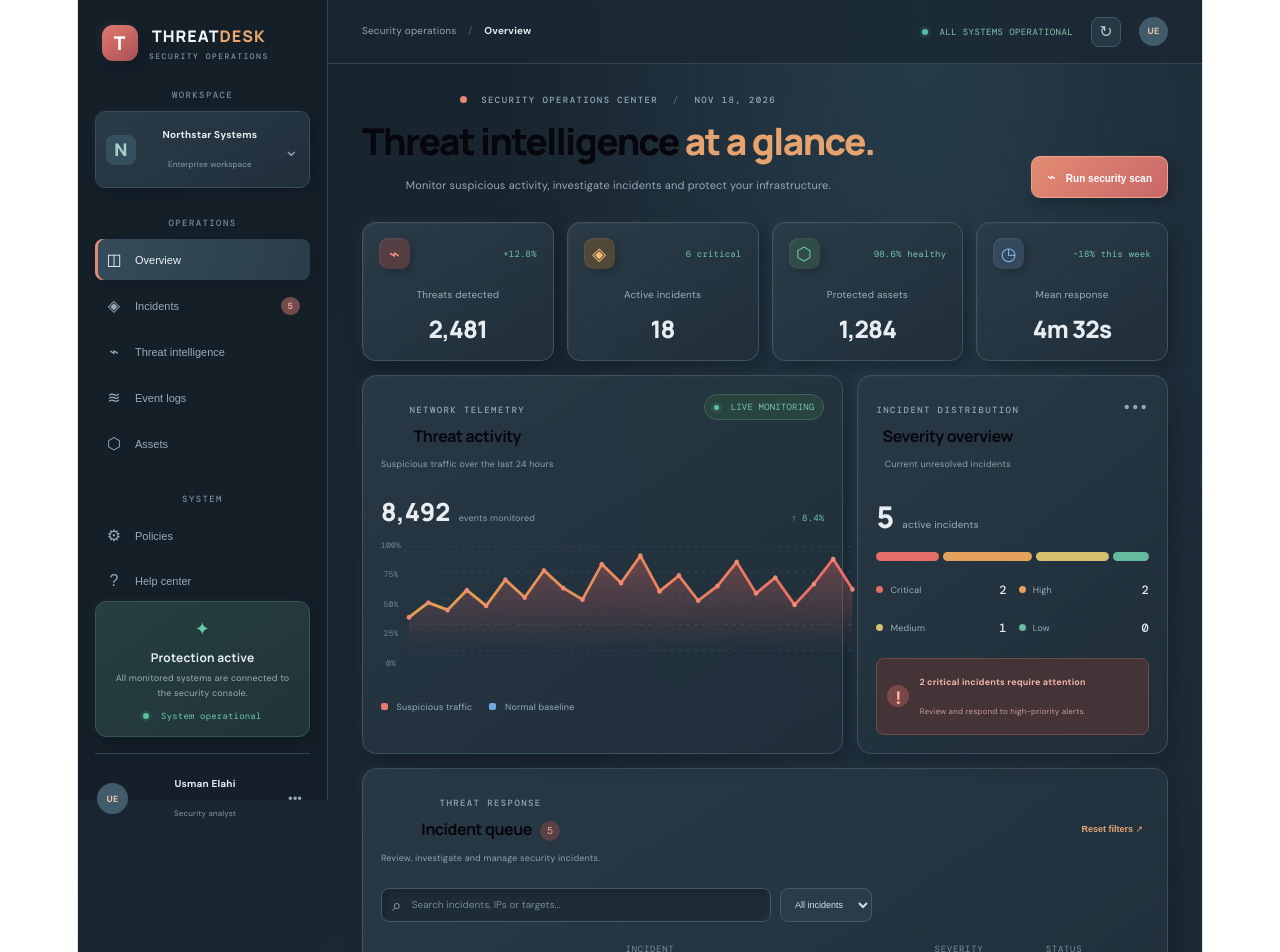
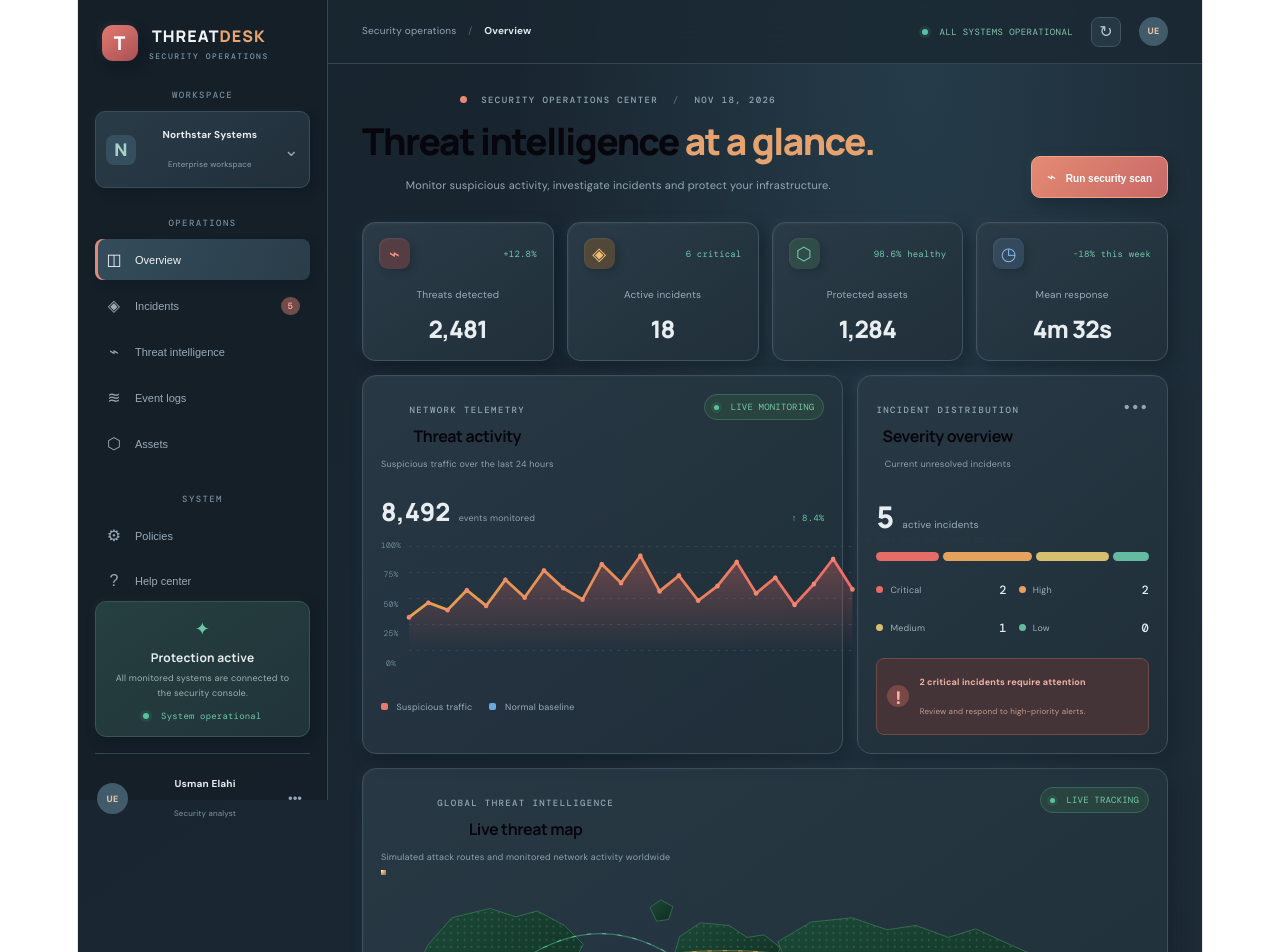
Before and after one commit to CodeWithUsmanOfficial25/React.js-in-30-Days, a React (Vite) app: page / in a window 1280 px wide. Shown: the top 952 px of the page. Built offline with nearby package versions, Linux system fonts and the light colour scheme.

Commit message:
Integrate world threat intelligence visualization

```diff
--- a/src/days/Day26.jsx
+++ b/src/days/Day26.jsx
@@ -4,6 +4,7 @@ import IncidentRow from "../components/day26/IncidentRow";
 import TrafficChart from "../components/day26/TrafficChart";
 import { threatStats, initialIncidents, activity, traffic, categories } from "../data/day26Data";
 import "./Day26.css";
+import ThreatMap from "../components/day26/ThreatMap";
 
 export default function Day26() {
   const [incidents, setIncidents] = useState(initialIncidents);
@@ -107,6 +108,8 @@ export default function Day26() {
             </article>
           </section>
 
+          <ThreatMap />
+
           <section className="td-panel incidents-panel" id="incidents">
             <div className="panel-heading incident-heading"><div><span className="panel-kicker">THREAT RESPONSE</span><h2>Incident queue <span className="count-badge">{activeCount}</span></h2><p>Review, investigate and manage security incidents.</p></div><button className="text-action" onClick={() => { setFilter("All incidents"); setSearch(""); }}>Reset filters ↗</button></div>
             <div className="incident-toolbar"><label className="search-box"><span>⌕</span><input value={search} onChange={e => setSearch(e.target.value)} placeholder="Search incidents, IPs or targets..." /></label><select value={filter} onChange={e => setFilter(e.target.value)}>{categories.map(item => <option key={item}>{item}</option>)}</select></div>
```
